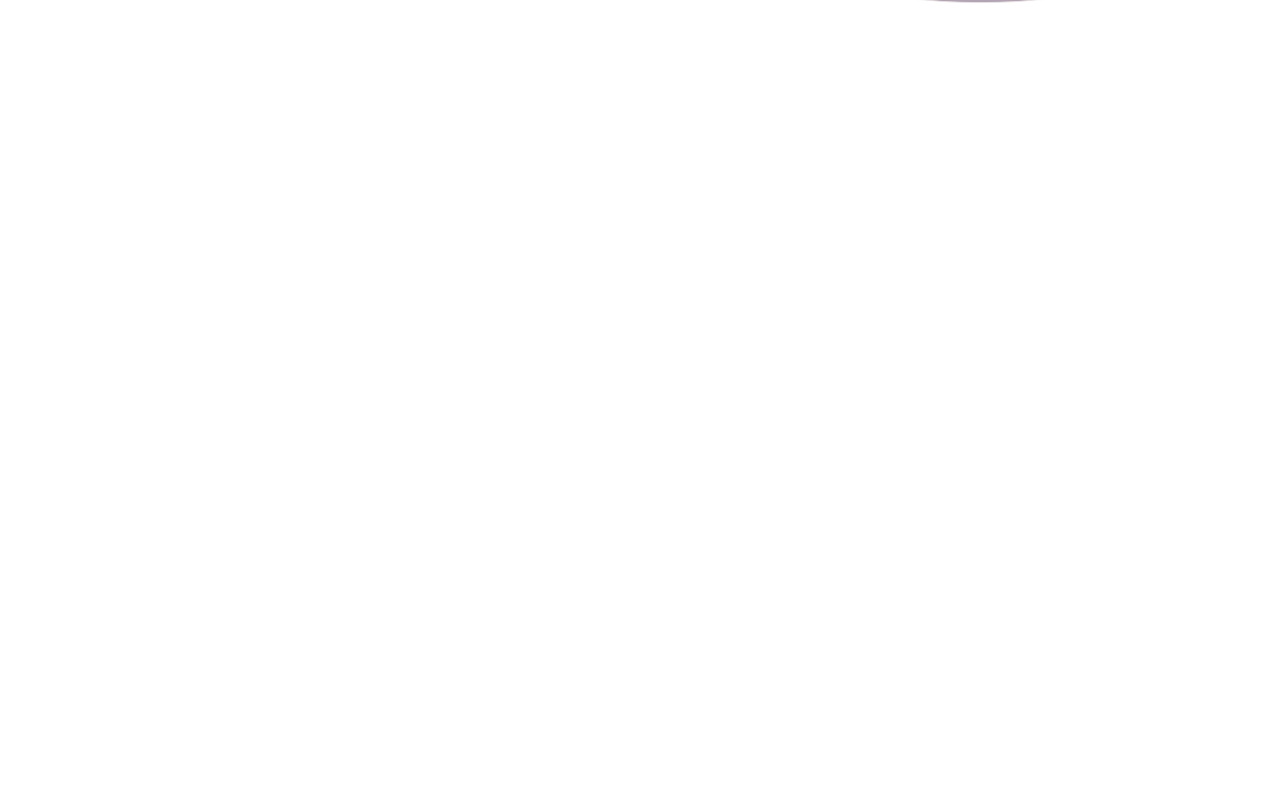
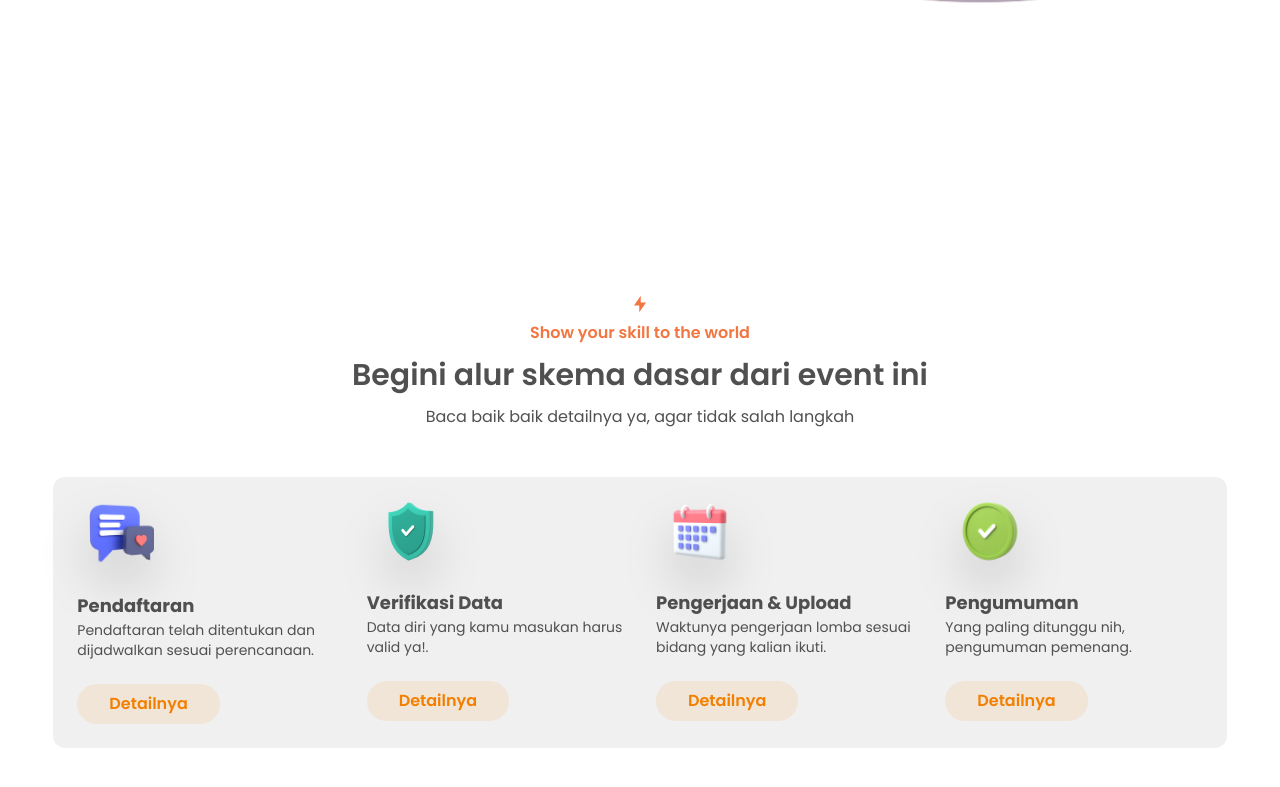
Before and after one commit to rianmz-genz/webiitc, a Next.js app: page / in a window 1280 px wide. Shown: the part 1305-2092 px from the top of the page. Before the commit the page ends 1600 px from the top, so only its background shows below. Built offline with nearby package versions, Linux system fonts and the light colour scheme.

Commit message:
skema section

```diff
--- a/components/atoms/Button.js
+++ b/components/atoms/Button.js
@@ -5,6 +5,7 @@
         color: {
           gradient: 'bg-gradient-to-r from-oren to-kuning text-white hover:scale-90',
           white: 'bg-white text-softyellow hover:bg-kuning hover:text-white',
+          orentransparent: 'bg-oren/10 text-oren'
         },
         size: {
           sm: 'px-5 py-1 text-sm',
--- a/components/atoms/FlashParagraph.js
+++ b/components/atoms/FlashParagraph.js
@@ -2,7 +2,7 @@
 import { RiFlashlightFill } from 'react-icons/ri'
 const FlashParagraph = ({isHorizontal, value}) => {
   return (
-    <div className={`${isHorizontal ? "flex space-x-2" : "flex flex-col justify-center"}`}>
+    <div className={`${isHorizontal ? "flex space-x-2 items-center" : "flex flex-col items-center space-y-2"}`}>
         <RiFlashlightFill className='text-lg text-red' />
         <p className='font-semibold text-red'>{value}</p>
     </div>
--- /dev/null
+++ b/components/atoms/SkemaCard.js
@@ -0,0 +1,33 @@
+import React from 'react'
+import Text from './Text'
+import Link from 'next/link'
+import Button from './Button'
+import Image from 'next/image'
+
+const SkemaCard = ({imgUrl, title, description, buttonHref, buttonValue}) => {
+  return (
+    <li className='w-full hover:bg-white hover:shadow-2xl transition-all duration-700 p-4 rounded-xl'>
+            <Image
+                className='w-3/12 ml-3 drop-shadow-2xl'
+                src={imgUrl}
+                alt={`Image ${title}`}
+                width={1080}
+                height={1080}
+            />
+            <div className='my-6'>
+            <Text
+                size={'description'}
+                weight={'bold'}
+                >
+                {title}
+            </Text>
+            <Text size={'small'}>{description}</Text>
+            </div>
+            <Link href={buttonHref}>
+                <Button color={'orentransparent'}>{buttonValue}</Button>
+            </Link>
+        </li>
+  )
+}
+
+export default SkemaCard
--- a/components/atoms/Text.js
+++ b/components/atoms/Text.js
@@ -19,6 +19,7 @@
             bigtitle: 'text-5xl',
             mdtitle: 'text-4xl',
             title: 'text-3xl',
+            cardtitle: 'text-2xl',
             description: 'text-lg',
             base: 'text-base',
             small: 'text-sm',
--- a/components/index.js
+++ b/components/index.js
@@ -1,3 +1,4 @@
 export {default as Button} from './atoms/Button'
 export { default as HeroSection } from './organisms/home/HeroSection'
 export { default as AboutSection } from './organisms/home/AboutSection'
+export { default as SkemaSection } from './organisms/home/SkemaSection'
--- a/components/molecules/ParagraphSection.js
+++ b/components/molecules/ParagraphSection.js
@@ -1,9 +1,13 @@
 import React from 'react'
+import FlashParagraph from '../atoms/FlashParagraph'
+import Text from '../atoms/Text'
 
-const ParagraphSection = () => {
+const ParagraphSection = ({flashValue, title, description}) => {
   return (
-    <div>
-
+    <div className='flex flex-col items-center justify-center space-y-3'>
+      <FlashParagraph value={flashValue} />
+      <Text size={'title'} color={'dark'} weight={'semi'}>{title}</Text>
+      <Text>{description}</Text>
     </div>
   )
 }
--- /dev/null
+++ b/components/organisms/home/SkemaSection.js
@@ -0,0 +1,53 @@
+import Button from '@/components/atoms/Button'
+import SkemaCard from '@/components/atoms/SkemaCard'
+import Text from '@/components/atoms/Text'
+import ParagraphSection from '@/components/molecules/ParagraphSection'
+import Image from 'next/image'
+import Link from 'next/link'
+import React from 'react'
+
+const SkemaSection = () => {
+  return (
+    <section id='skema' className='min-h-screen'>
+      <div className='w-11/12 mx-auto'>
+      <ParagraphSection
+        flashValue={'Show your skill to the world'}
+        title={'Begini alur skema dasar dari event ini'}
+        description={'Baca baik baik detailnya ya, agar tidak salah langkah'}
+        />
+      <ol className='bg-silver/40 p-2 rounded-xl w-full mt-12 grid grid-cols-4'>
+        <SkemaCard
+            buttonHref={'/'}
+            buttonValue={'Detailnya'}
+            imgUrl={'/images/chaticon.png'}
+            title={'Pendaftaran'}
+            description={'Pendaftaran telah ditentukan dan dijadwalkan sesuai perencanaan.'}
+        />
+        <SkemaCard
+            buttonHref={'/'}
+            buttonValue={'Detailnya'}
+            imgUrl={'/images/guardicon.png'}
+            title={'Verifikasi Data'}
+            description={'Data diri yang kamu masukan harus valid ya!.'}
+        />
+        <SkemaCard
+            buttonHref={'/'}
+            buttonValue={'Detailnya'}
+            imgUrl={'/images/calendaricon.png'}
+            title={'Pengerjaan & Upload'}
+            description={'Waktunya pengerjaan lomba sesuai bidang yang kalian ikuti.'}
+        />
+        <SkemaCard
+            buttonHref={'/'}
+            buttonValue={'Detailnya'}
+            imgUrl={'/images/checklisticon.png'}
+            title={'Pengumuman'}
+            description={'Yang paling ditunggu nih, pengumuman pemenang.'}
+        />
+      </ol>
+      </div>
+    </section>
+  )
+}
+
+export default SkemaSection
--- a/pages/index.js
+++ b/pages/index.js
@@ -1,4 +1,4 @@
-import { AboutSection, Button, HeroSection } from '@/components'
+import { AboutSection, Button, HeroSection, SkemaSection } from '@/components'
 import Head from 'next/head'
 
 export default function Home() {
@@ -9,6 +9,7 @@
       </Head>
       <HeroSection />
       <AboutSection />
+      <SkemaSection />
     </main>
   )
 }
```
